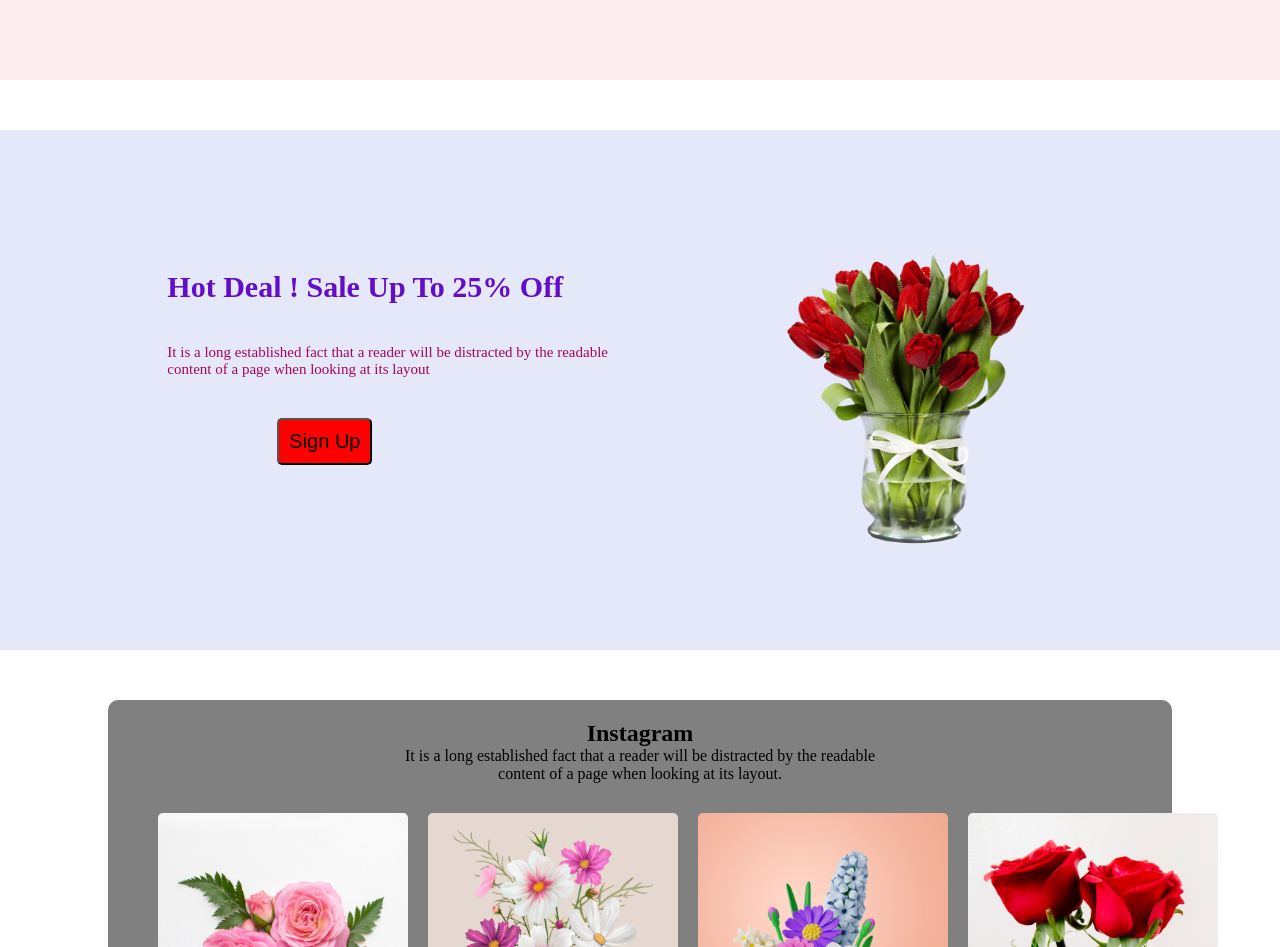
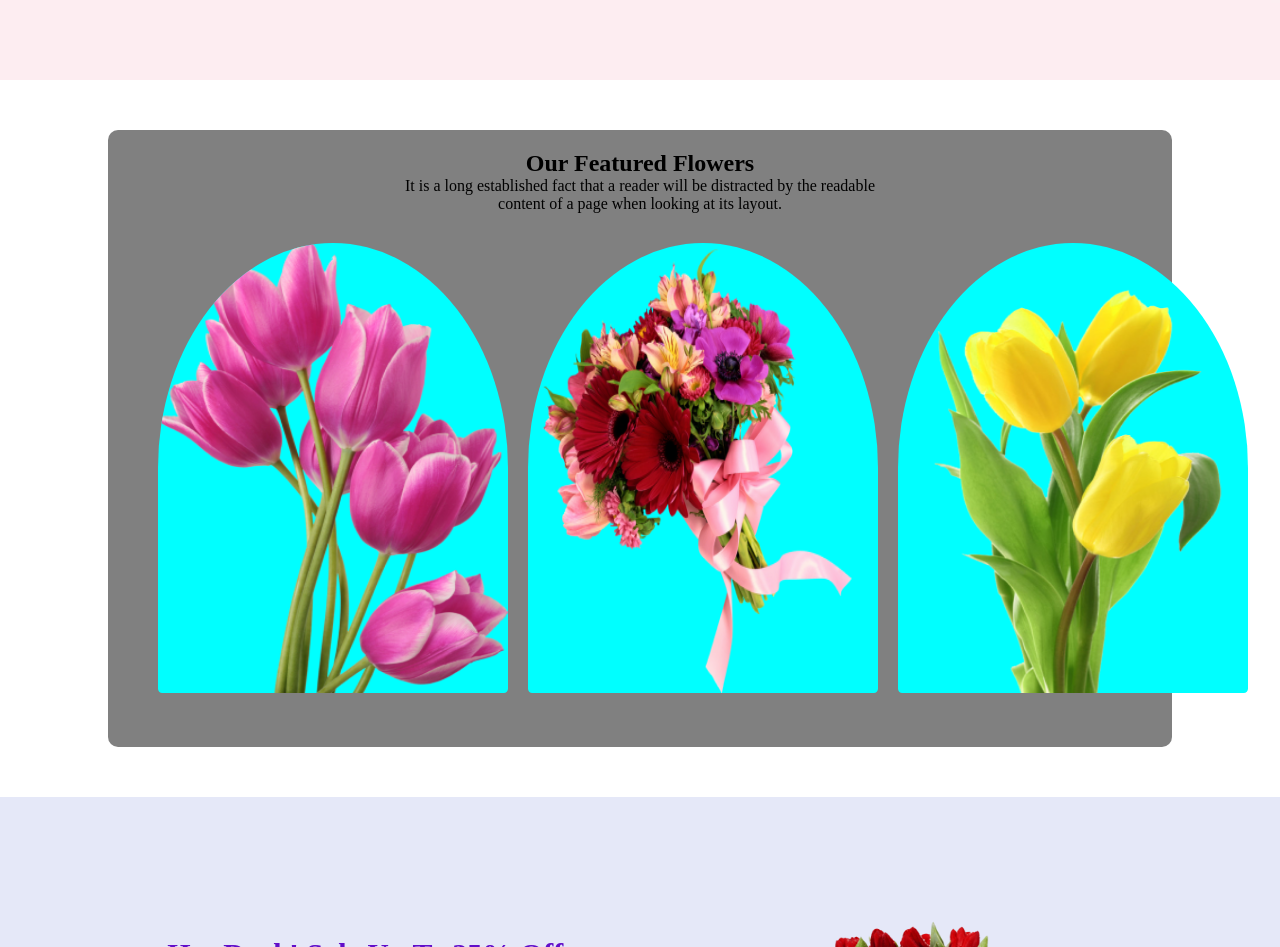
Before and after one commit to 2eg4rizve/7-Online-Flower-shop, a plain HTML site: page index.html in a window 1280 px wide. Shown: the part 760-1707 px from the top of the page. Drawn offline with Linux system fonts and the light colour scheme.

Commit message:
Featured Flowers

```diff
--- a/index.css
+++ b/index.css
@@ -54,6 +54,40 @@
     width: 500px;
 
 }
+/* Featured Flowers */
+
+.Featured-Flowers{
+    width: 80%;
+    margin: auto;
+    background-color: gray;
+    padding: 20px;
+    border-radius: 10px;
+    margin-top: 50px;
+}
+.Featured-Flowers-h1 {
+    text-align: center;
+}
+
+.Featured-Flowers-p {
+    text-align: center;
+}
+.Featured-Flowers-boxs {
+    display: flex;
+    gap: 20px;
+    padding: 30px;
+    justify-content: space-around;
+}
+.Featured-Flowers-box-img {
+    width: 350px;
+    height: 450px;
+    background-color: aqua;
+    border-radius: 5px;
+    border-top-left-radius: 60%;
+    border-top-right-radius: 60%;
+}
+
+
+
 
 /* Hot Deal */
 
--- a/index.html
+++ b/index.html
@@ -34,6 +34,40 @@
 
         </div>
 
+
+    </section>
+
+    <!-- Featured Flowers -->
+    <section>
+        <div class="Featured-Flowers">
+
+            <h1 class="Featured-Flowers-h1">Our Featured Flowers</h1>
+
+            <p class="Featured-Flowers-p">
+                It is a long established fact that a reader will be distracted by the readable
+                <br>
+                content of a page when looking at its layout.
+
+            </p>
+
+
+            <div class="Featured-Flowers-boxs">
+
+                <div>
+                    <img class="Featured-Flowers-box-img" src='/Flower Asset/pngwing 6.png' alt="" srcset="">
+                </div>
+                <div>
+                    <img class="Featured-Flowers-box-img" src='/Flower Asset/pngwing 5.png' alt="" srcset="">
+                </div>
+                <div>
+                    <img class="Featured-Flowers-box-img" src='/Flower Asset/pngwing 7.png' alt="" srcset="">
+                </div>
+
+
+            </div>
+
+
+        </div>
 
     </section>
 
```
